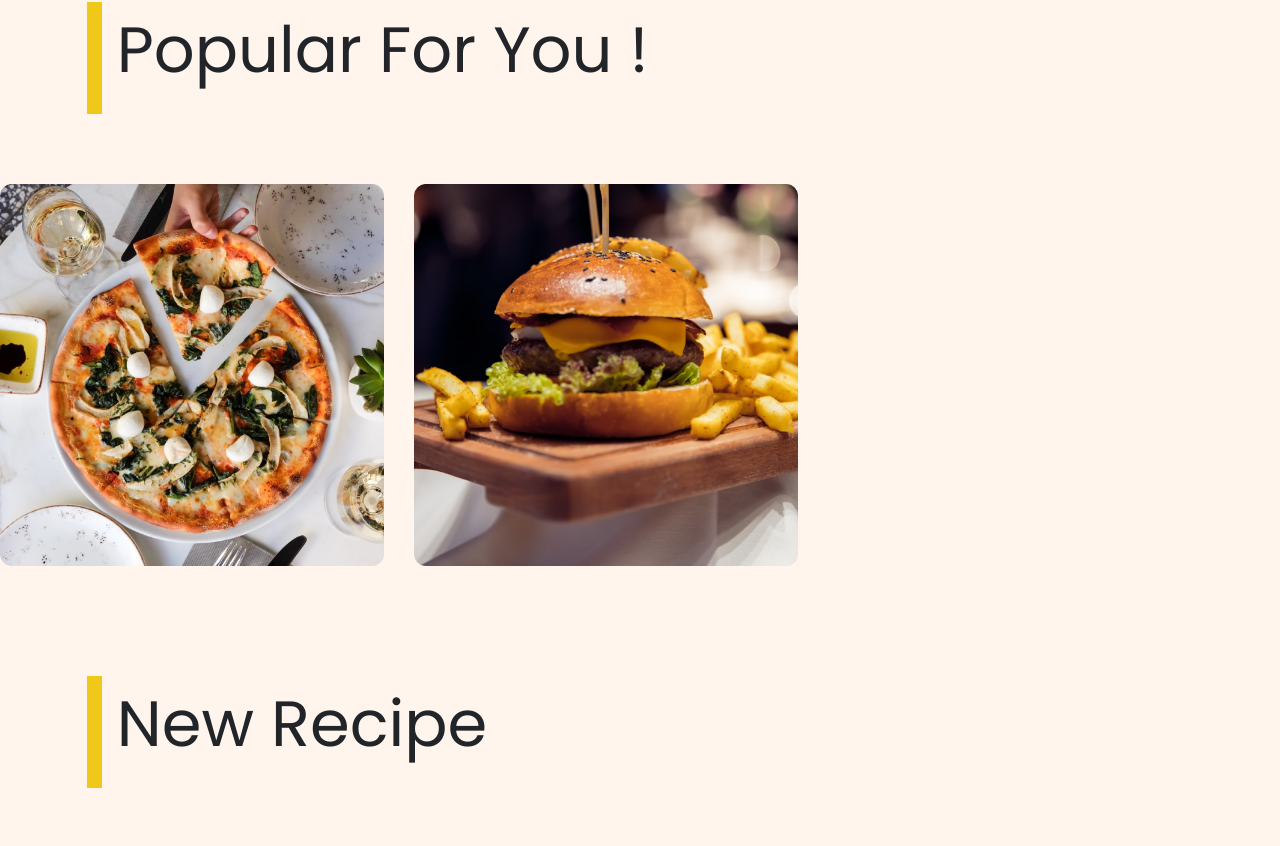
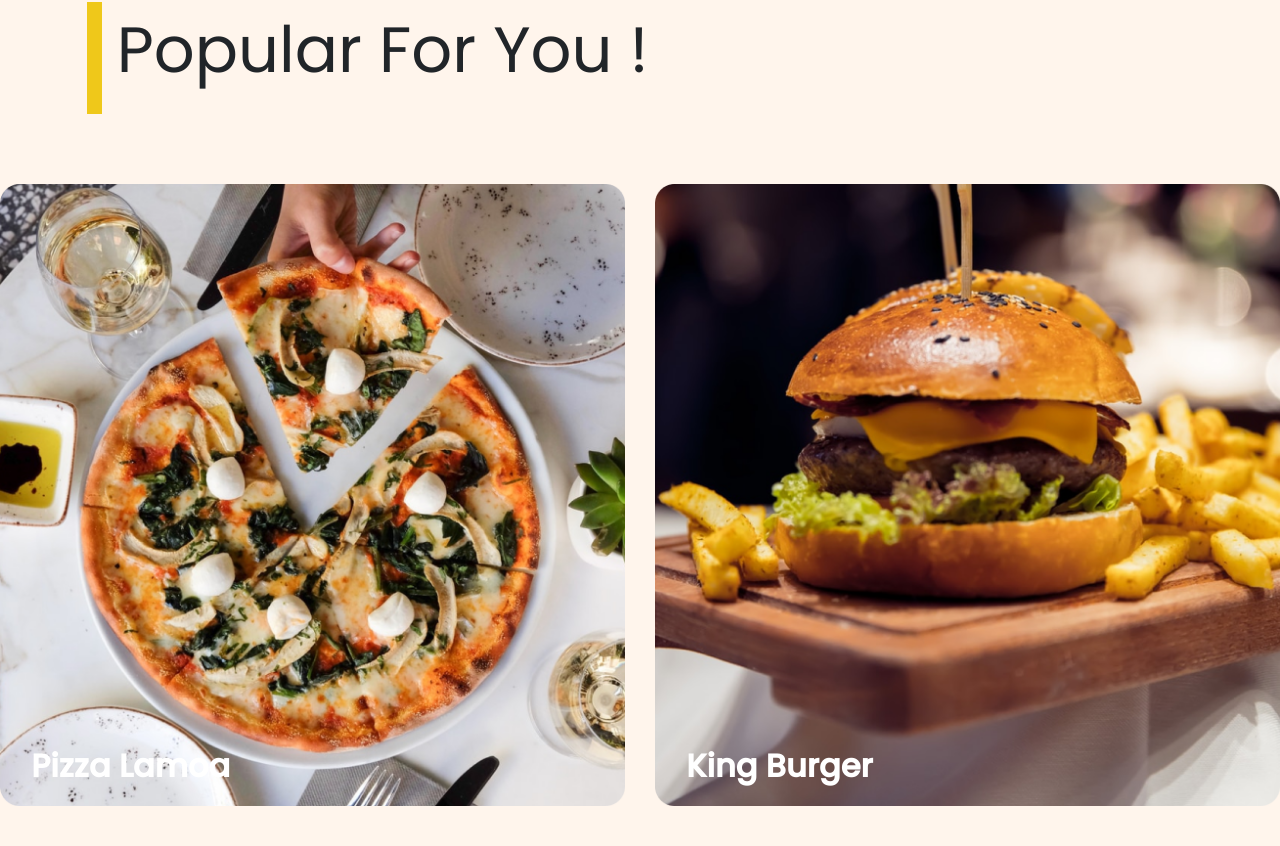
Before and after one commit to sayarama/food-recipe, a React (Create React App) app: page / in a window 1280 px wide. Shown: the part 808-1654 px from the top of the page. Built offline with nearby package versions, Linux system fonts and the light colour scheme.

Commit message:
[Update] Home Pages

```diff
--- a/src/pages/Home.js
+++ b/src/pages/Home.js
@@ -32,8 +32,14 @@ function Home() {
         <p>Popular For You !</p>
       </div>
       <div className='popular-img'>
+        <div className='inner-text'>
+          <p>Pizza Lamoa</p>
         <img src='/images/pizza.png'/>
+        </div>
+        <div className='inner-text'>
+          <p>King Burger</p>
         <img src='/images/kingburger.png'/>
+        </div>
       </div>
     </section>
 
--- a/src/style/Home.css
+++ b/src/style/Home.css
@@ -74,8 +74,21 @@
     padding-bottom: 100px;
 }
 
-.popular-img img{
-    width: 30%;
+.inner-text{
+    position: relative;
+}
+
+.inner-text p{
+    position: absolute;
+    bottom: 0;
+    left: 5%;
+    font-size: 2em;
+    font-weight: bold;
+    color: white;
+}
+
+.inner-text img{
+    width: 100%;
 }
 
 /* New Recipe CSS */
@@ -107,8 +120,6 @@
    top: 15%;
 }
 
-
-
 .recipe-right h1{
     font-size: 4em;
 }
```
